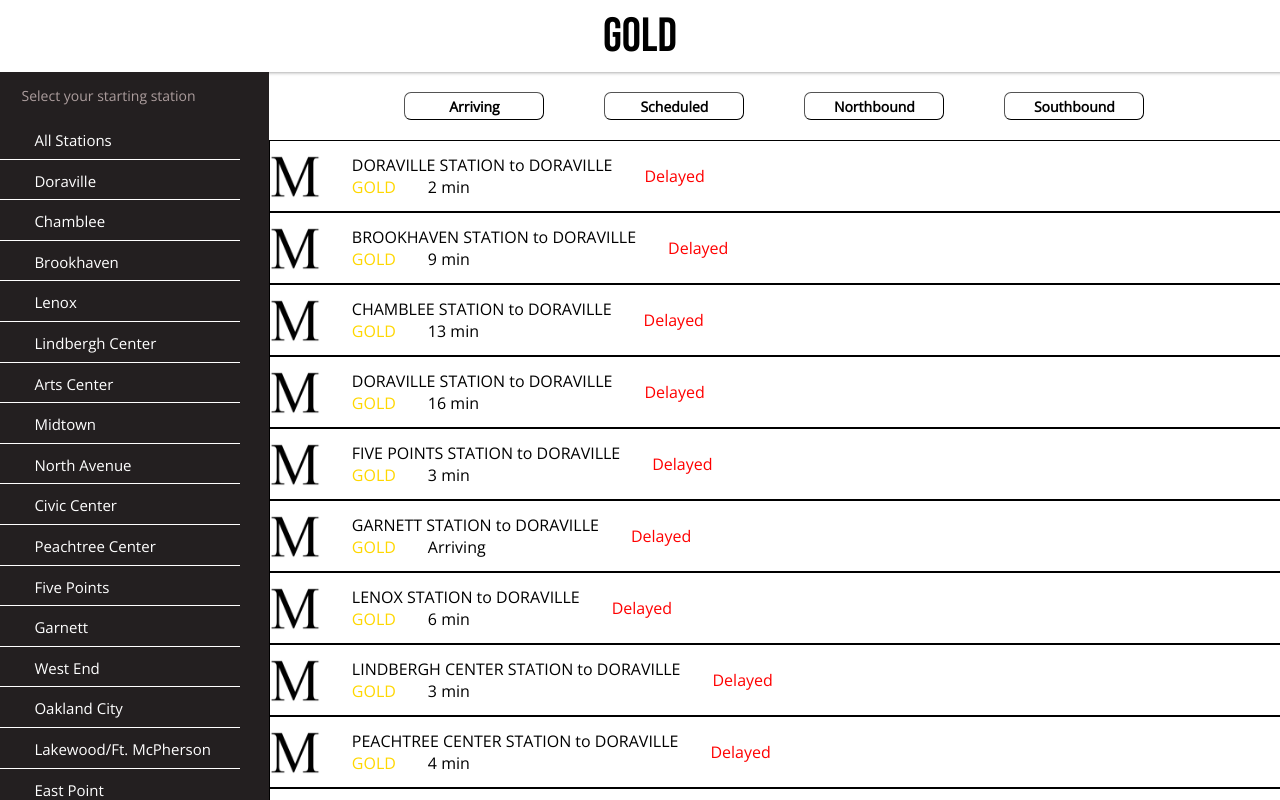
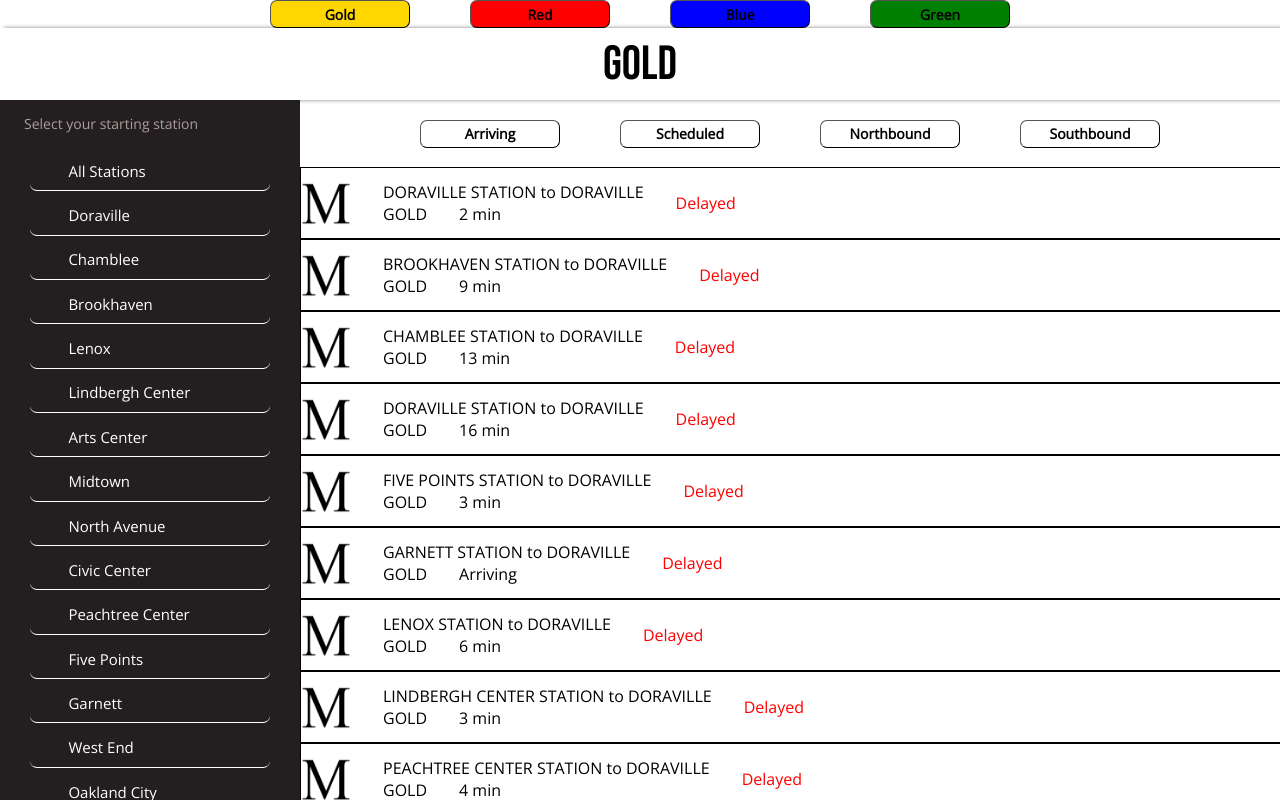
Before and after one commit to zinichakraborty/bootcampexercises-f23, a React (Create React App) app in the folder exer5/marta-ui/: page / in a window 1280 px wide. Shown: the top 800 px of the page. Built offline with nearby package versions, Linux system fonts and the light colour scheme.

Commit message:
add state

```diff
--- a/exer5/marta-ui/src/App.css
+++ b/exer5/marta-ui/src/App.css
@@ -1,3 +1,40 @@
 .App {
   text-align: center;
 }
+
+button {
+  margin-left: 30px;
+  margin-right: 30px;
+  font-size: 14px;
+  font-family: "Open Sans";
+  font-weight: 600;
+  padding: 0.25em;
+  text-align: center;
+  width: 10em;
+  background-color: white;
+  border-radius: 7px;
+  border-width: 1px;
+  border-color: black;
+  transition-duration: 0.4s;
+}
+
+button:hover {
+  background-color: black;
+  color: white;
+}
+
+.gold-button {
+  background-color: gold;
+}
+
+.red-button {
+  background-color: red;
+}
+
+.blue-button {
+  background-color: blue;
+}
+
+.green-button {
+  background-color: green;
+}
--- a/exer5/marta-ui/src/App.js
+++ b/exer5/marta-ui/src/App.js
@@ -1,13 +1,17 @@
 import './App.css';
 import TrainLine from './pages/trainLine'
+import React, { useState } from 'react';
 
 function App() {
+  const [line, setLine] = useState("gold");
+  const [buttons, setButtons] = useState(["Arriving", "Scheduled", "Northbound", "Southbound"]);
   return (
     <div className="App">
-      <TrainLine line={"gold"} buttons={["Arriving", "Scheduled", "Northbound", "Southbound"]} />
-      <TrainLine line={"red"} buttons={["Arriving", "Scheduled", "Northbound", "Southbound"]} />
-      <TrainLine line={"blue"} buttons={["Arriving", "Scheduled", "Eastbound", "Westbound"]} />
-      <TrainLine line={"green"} buttons={["Arriving", "Scheduled", "Eastbound", "Westbound"]} />
+      <button className="gold-button" onClick={() => {setLine("gold"); setButtons(["Arriving", "Scheduled", "Northbound", "Southbound"])}}>Gold</button>
+      <button className="red-button" onClick={() => {setLine("red"); setButtons(["Arriving", "Scheduled", "Northbound", "Southbound"])}}>Red</button>
+      <button className="blue-button" onClick={() => {setLine("blue"); setButtons(["Arriving", "Scheduled", "Eastbound", "Westbound"])}}>Blue</button>
+      <button className="green-button" onClick={() => {setLine("green"); setButtons(["Arriving", "Scheduled", "Eastbound", "Westbound"])}}>Green</button>
+      <TrainLine line={line} buttons={buttons} />
     </div>
   );
 }
--- a/exer5/marta-ui/src/components/styles/train.css
+++ b/exer5/marta-ui/src/components/styles/train.css
@@ -34,5 +34,5 @@
 }
 
 p3 {
-    color: gold;
+    color: black;
 }
```
